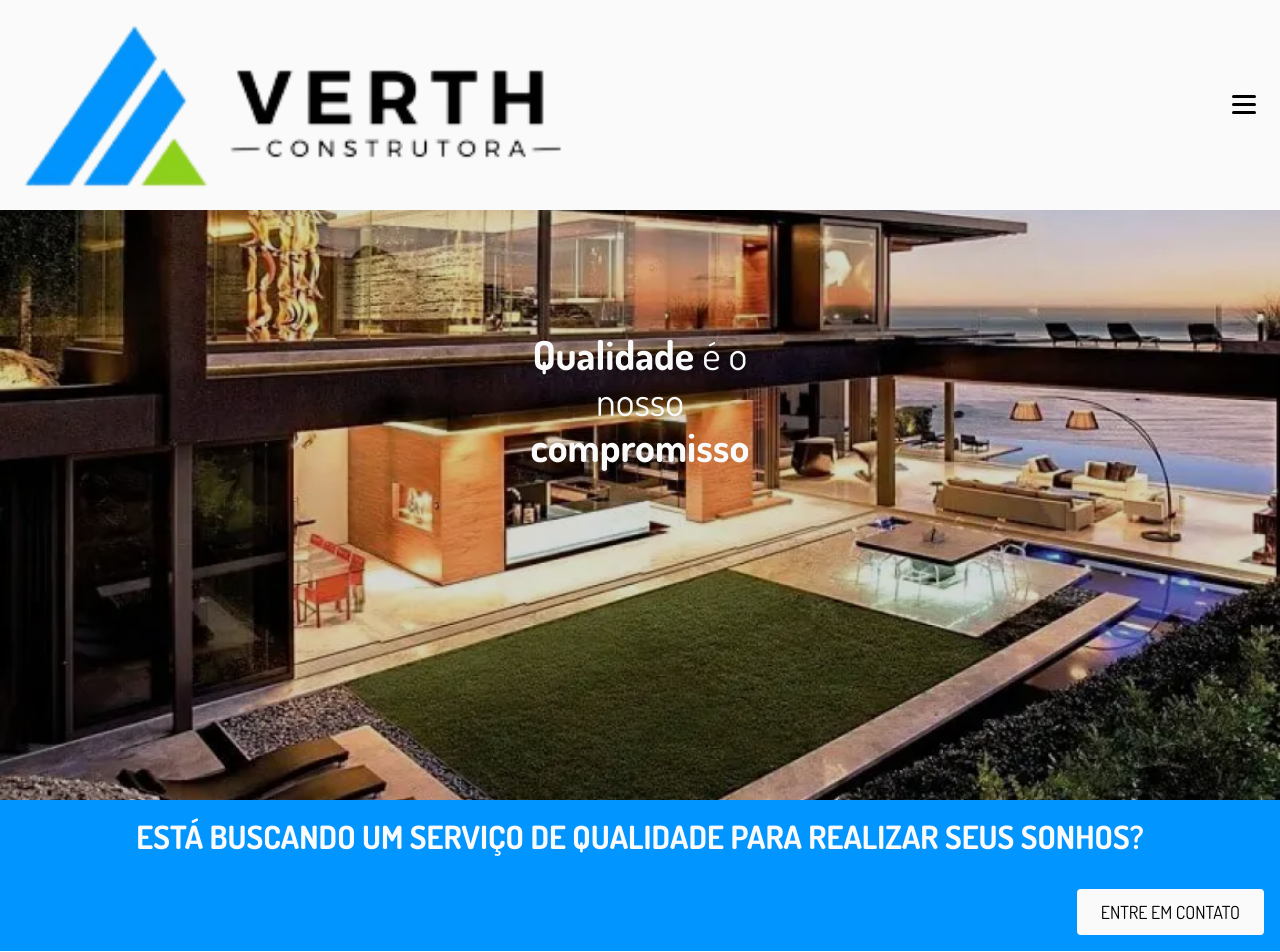
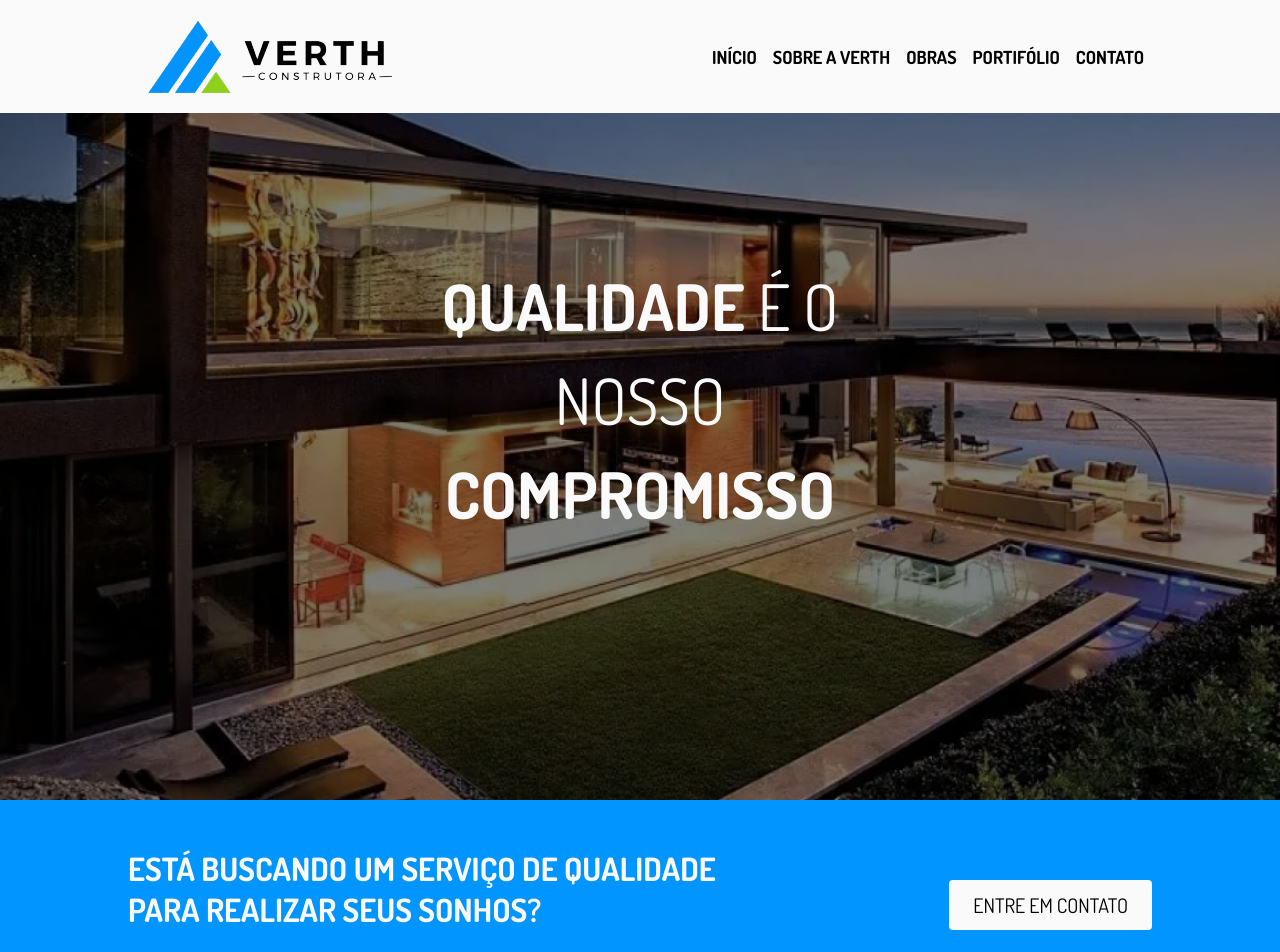
Before and after one commit to rubinoDev/verth-construtora, a Next.js app: page / in a window 1280 px wide. Shown: the top 952 px of the page. Built offline with nearby package versions, Linux system fonts and the light colour scheme.

Commit message:
Making responsive

```diff
--- a/src/components/About/styles.ts
+++ b/src/components/About/styles.ts
@@ -1,4 +1,5 @@
 import styled from 'styled-components';
+import { ScreenSize } from '../utils';
 
 export const AboutContainer = styled.div`
   display: flex;
@@ -26,6 +27,7 @@ export const AboutContainer = styled.div`
     display: flex;
     flex-direction: column;
     justify-content: center;
+    align-items: center;
     gap: 1rem;
     line-height: 1.2em;
     word-spacing: 2px;
@@ -35,4 +37,11 @@ export const AboutContainer = styled.div`
       margin-top: 1rem;
     }
   }
+
+  @media (${ScreenSize.laptop}) {
+    img {
+      display: block;
+      width: 11rem;
+    }
+  }
 `;
--- a/src/components/Button/styles.ts
+++ b/src/components/Button/styles.ts
@@ -6,6 +6,12 @@ export const ButtonElement = styled.button<IButton>`
   background-color: ${({ backgroundColor }) => backgroundColor};
   color: ${({ textColor }) => textColor};
   text-transform: uppercase;
-  font-size: 1.125rem;
+  font-size: 1.25rem;
   padding: 12px 24px;
+  transition: filter 0.3s ease;
+
+  &:hover {
+    cursor: pointer;
+    filter: brightness(1.2);
+  }
 `;
--- a/src/components/CallToAction/index.tsx
+++ b/src/components/CallToAction/index.tsx
@@ -1,6 +1,6 @@
 import Colors from '@/styles/Colors';
 import Button from '../Button';
-import { CTAButton, CTAContainer, CTAText } from './styles';
+import { CTAContainer, CTAText } from './styles';
 
 interface ICallToAction {
   text: string;
@@ -10,8 +10,12 @@ interface ICallToAction {
 const CallToAction = ({ text, buttonText }: ICallToAction) => {
   return (
     <CTAContainer>
-      <CTAText>{text}</CTAText>
-      <Button text={buttonText} textColor={Colors.black} backgroundColor={Colors.white} />
+      <div>
+        <div className="CTA__text-container">
+          <CTAText>{text}</CTAText>
+        </div>
+        <Button text={buttonText} textColor={Colors.black} backgroundColor={Colors.white} />
+      </div>
     </CTAContainer>
   );
 };
--- a/src/components/CallToAction/styles.ts
+++ b/src/components/CallToAction/styles.ts
@@ -1,18 +1,39 @@
 import Colors from '@/styles/Colors';
 import styled from 'styled-components';
+import { ScreenSize } from '../utils';
 
 export const CTAContainer = styled.div`
   width: 100%;
   padding: 1rem;
   background-color: ${Colors.blue};
+
+  > div {
     display: flex;
     flex-direction: column;
     justify-content: center;
     align-items: center;
     gap: 2rem;
-
     > button {
       align-self: flex-end;
+    }
+  }
+
+  @media (${ScreenSize.laptop}) {
+    > div {
+      margin: 0 auto;
+      display: flex;
+      padding-block: 2rem;
+      padding-inline: 0rem;
+      justify-content: space-between;
+      align-items: center;
+      width: 100%;
+      max-width: 1024px;
+      flex-direction: row;
+    }
+
+    .CTA__text-container {
+      width: 40rem;
+    }
   }
 `;
 
--- a/src/components/Hamburguer/styles.ts
+++ b/src/components/Hamburguer/styles.ts
@@ -1,4 +1,5 @@
 import styled from 'styled-components';
+import { ScreenSize } from '../utils';
 
 export interface IHamburguerProps {
   isOpened: boolean;
@@ -31,4 +32,8 @@ export const Container = styled.div<IHamburguerProps>`
   .burger3 {
     transform: ${({ isOpened }) => (isOpened ? 'rotate(-45deg)' : 'rotate(0)')};
   }
+
+  @media (${ScreenSize.laptop}) {
+    display: none;
+  }
 `;
--- a/src/components/Header/index.tsx
+++ b/src/components/Header/index.tsx
@@ -16,6 +16,7 @@ const Header = () => {
   return (
     <Container>
       <div>
+        <div>
           <img src="/logo.png" alt="Logo da Construtora Verth" />
           <button type="button" onClick={() => setIsOpened(curr => !curr)}>
             <Hamburguer isOpened={isOpened} />
@@ -29,6 +30,7 @@ const Header = () => {
             ))}
           </ul>
         </NavContainer>
+      </div>
     </Container>
   );
 };
--- a/src/components/Header/styles.ts
+++ b/src/components/Header/styles.ts
@@ -1,6 +1,7 @@
 import Colors from '@/styles/Colors';
 import styled from 'styled-components';
 import { IHamburguerProps } from '../Hamburguer/styles';
+import { ScreenSize } from '../utils';
 
 export const Container = styled.header`
   position: fixed;
@@ -10,6 +11,7 @@ export const Container = styled.header`
   background: ${Colors.white};
   z-index: 999;
 
+  > div {
     > div {
       padding: 1rem;
       display: flex;
@@ -25,6 +27,26 @@ export const Container = styled.header`
         margin-right: 0.5rem;
       }
     }
+  }
+
+  @media (${ScreenSize.laptop}) {
+    width: 100%;
+    position: fixed;
+    display: flex;
+    justify-content: center;
+
+    > div {
+      width: 100%;
+      display: flex;
+      justify-content: space-between;
+      max-width: 1024px;
+      > div {
+        > img {
+          width: 100%;
+        }
+      }
+    }
+  }
 `;
 
 export const NavContainer = styled.nav<IHamburguerProps>`
@@ -38,6 +60,21 @@ export const NavContainer = styled.nav<IHamburguerProps>`
   box-shadow: 0px 4px 10px -3px rgba(0, 0, 0, 0.1);
 
   padding: 0.5rem 0;
+
+  @media (${ScreenSize.laptop}) {
+    transform: scaleY(1);
+    position: initial;
+    width: 45%;
+    box-shadow: none;
+    display: flex;
+    justify-content: flex-end;
+
+    > ul {
+      height: 100%;
+      display: flex;
+      align-items: center;
+    }
+  }
 `;
 
 export const NavItem = styled.li`
@@ -45,4 +82,15 @@ export const NavItem = styled.li`
   width: 100%;
   padding: 0.5rem;
   font-weight: bold;
+  word-break: unset;
+
+  &:hover {
+    color: ${Colors.blue};
+    cursor: pointer;
+  }
+
+  @media (${ScreenSize.laptop}) {
+    width: auto;
+    font-size: 1.125rem;
+  }
 `;
--- a/src/components/Section.ts
+++ b/src/components/Section.ts
@@ -1,4 +1,5 @@
 import styled from 'styled-components';
+import { ScreenSize } from './utils';
 
 export default styled.section`
   display: flex;
@@ -8,4 +9,12 @@ export default styled.section`
   .building {
     display: none;
   }
+
+  @media (${ScreenSize.laptop}) {
+    flex-direction: row;
+
+    .building {
+      display: block;
+    }
+  }
 `;
--- a/src/components/Slogan/styles.ts
+++ b/src/components/Slogan/styles.ts
@@ -1,5 +1,6 @@
 import Colors from '@/styles/Colors';
 import styled from 'styled-components';
+import { ScreenSize } from '../utils';
 
 export const Bold = styled.span`
   font-weight: 700;
@@ -11,6 +12,12 @@ export const SloganText = styled.p`
   text-align: center;
   color: ${Colors.white};
   z-index: 2;
+  text-transform: uppercase;
+
+  @media (${ScreenSize.laptop}) {
+    font-size: 4rem;
+    line-height: 5.875rem;
+  }
 `;
 
 export const SloganContainer = styled.div`
@@ -24,7 +31,7 @@ export const SloganContainer = styled.div`
 `;
 
 export const SloganOverlay = styled.div`
-  background-color: rgba(1, 1, 1, 0.15);
+  background-color: rgba(1, 1, 1, 0.5);
   position: absolute;
   height: 100%;
   width: 100%;
--- /dev/null
+++ b/src/components/utils.ts
@@ -0,0 +1,5 @@
+export const ScreenSize = {
+  mobile: 'min-width: 425px',
+  tablet: 'min-width: 768px',
+  laptop: 'min-width: 1024px'
+};
```
Also changed, not shown: src/styles/GlobalStyle.ts (line endings or trailing spaces). Lines whose indentation alone changed are shown as unchanged.
